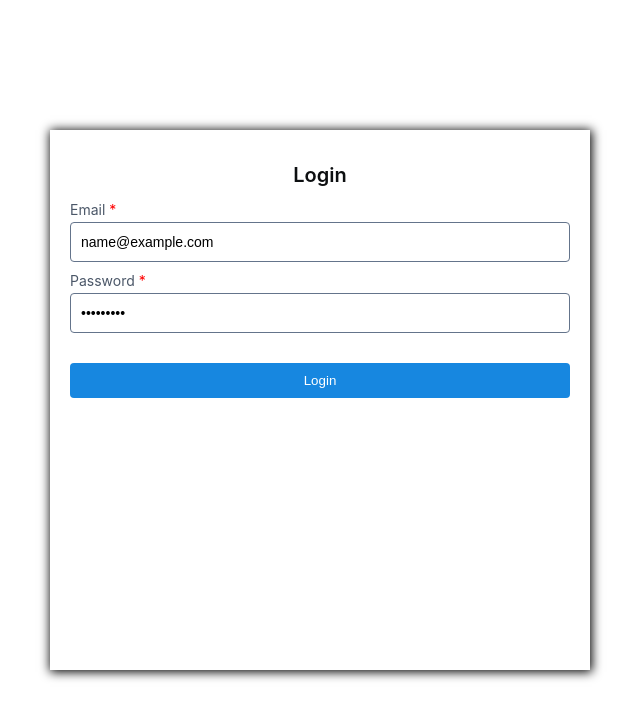
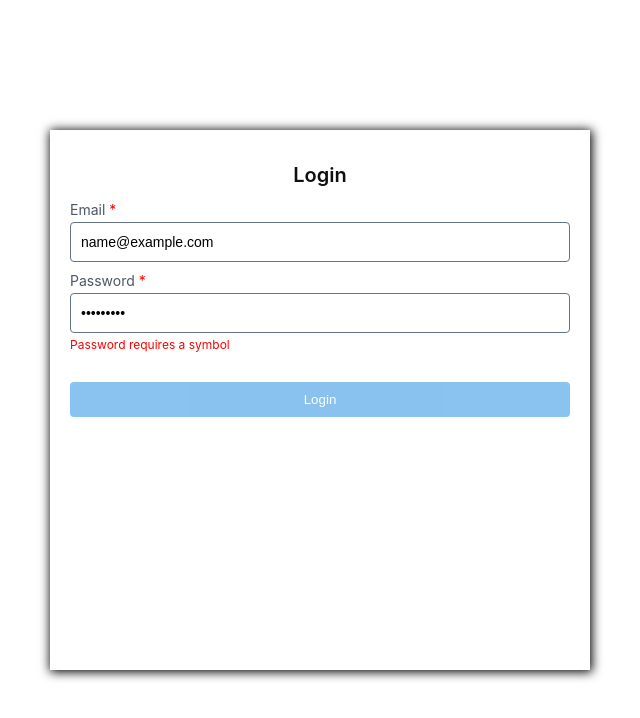
Before and after one commit to Shreelaxmi-M/Login-System, a React (Create React App) app: page / in a window 1280 px wide. Both pictures are taken after typing "name@example.com", "Sample123" into the empty fields and a click on the button "Login". Shown: the top 718 px of the page, without its empty margins (320-960 px from the left). Built offline with nearby package versions, Linux system fonts and the light colour scheme.

Commit message:
email and password validations

```diff
--- a/package.json
+++ b/package.json
@@ -7,7 +7,8 @@
     "formik": "^2.4.6",
     "react": "^19.0.0",
     "react-dom": "^19.0.0",
-    "react-scripts": "5.0.1"
+    "react-scripts": "5.0.1",
+    "yup": "^1.6.1"
   },
   "scripts": {
     "start": "react-scripts start",
--- a/src/components/Login.jsx
+++ b/src/components/Login.jsx
@@ -1,5 +1,21 @@
-import { Formik, Form, Field, ErrorMessage } from 'formik';
-import React from 'react'
+import { Formik, Form, Field } from 'formik';
+import React from 'react';
+import * as yup from 'yup';
+
+const FormSchema = yup.object().shape({
+    email: yup
+        .string()
+        .email('Invalid email address')
+        .required('Email is required'),
+    password: yup
+        .string()
+        .required('Password is required')
+        .min(8, 'Password must be atleast 8 characters long')
+        .matches(/[0-9]/, 'Password requires a number')
+        .matches(/[a-z]/, 'Password requires a lowercase letter')
+        .matches(/[A-Z]/, 'Password requires an uppercase letter')
+        .matches(/[^\w]/, 'Password requires a symbol')
+});
 
 export default function Login() {
     return (
@@ -7,37 +23,30 @@ export default function Login() {
             <h1 className='header'>Login</h1>
             <Formik
                 initialValues={{ email: '', password: '' }}
-                validate={values => {
-                    const errors = {};
-                    if (!values.email) {
-                        errors.email = 'Required';
-                    } else if (
-                        !/^[A-Z0-9._%+-]+@[A-Z0-9.-]+\.[A-Z]{2,}$/i.test(values.email)
-                    ) {
-                        errors.email = 'Invalid email address';
-                    }
-                    return errors;
-                }}
+                validationSchema={FormSchema}
                 onSubmit={(values, { setSubmitting }) => {
                     setTimeout(() => {
-                        alert(JSON.stringify(values, null, 2));
                         setSubmitting(false);
                     }, 400);
                 }}
             >
-                {({ isSubmitting }) => (
+                {({ isSubmitting, errors, touched }) => (
                     <Form>
                         <div className='input'>
                             <label htmlFor="email" className='label'>Email <span className='required'>*</span> </label>
                             <Field type="email" name="email" className="input-field" placeholder="Email" />
-                            <ErrorMessage name="email" component="div" className='error' />
+                            {touched.email && errors.email && (
+                                <div className='error'>{errors.email}</div>
+                            )}
                         </div>
                         <div className='input'>
                             <label htmlFor="password" className='label'>Password <span className='required'>*</span> </label>
                             <Field type="password" name="password" className="input-field" placeholder="Password" />
-                            <ErrorMessage name="password" component="div" />
+                            {touched.password && errors.password && (
+                                <div className='error'>{errors.password}</div>
+                            )}
                         </div>
-                        <button type="submit" disabled={isSubmitting} className='button'>
+                        <button type="submit" disabled={isSubmitting} className='button' style={{ opacity: errors.email || errors.password ? 0.5 : 1 }}>
                             Login
                         </button>
                     </Form>
```
Also changed, not shown: 1 other file (tests, documents, lock files or other folders).
